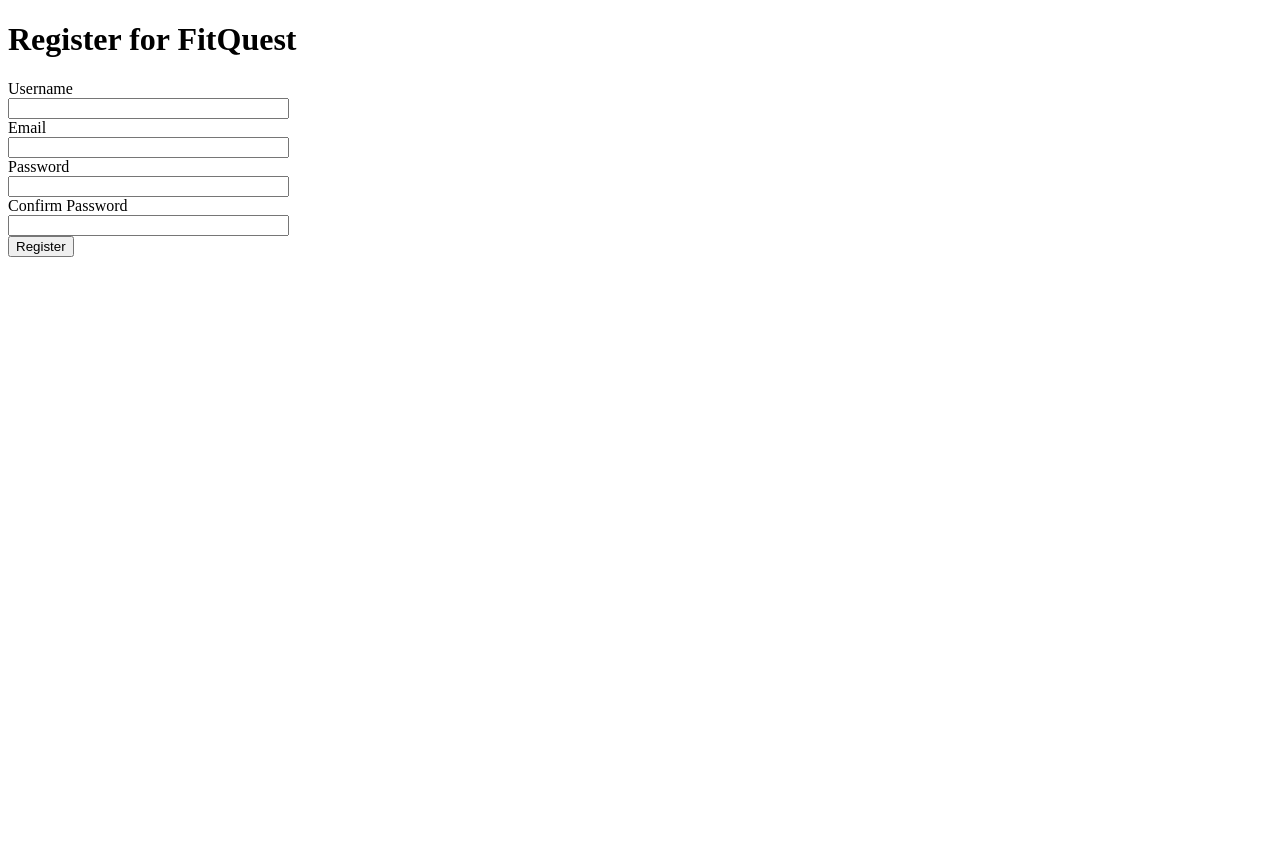
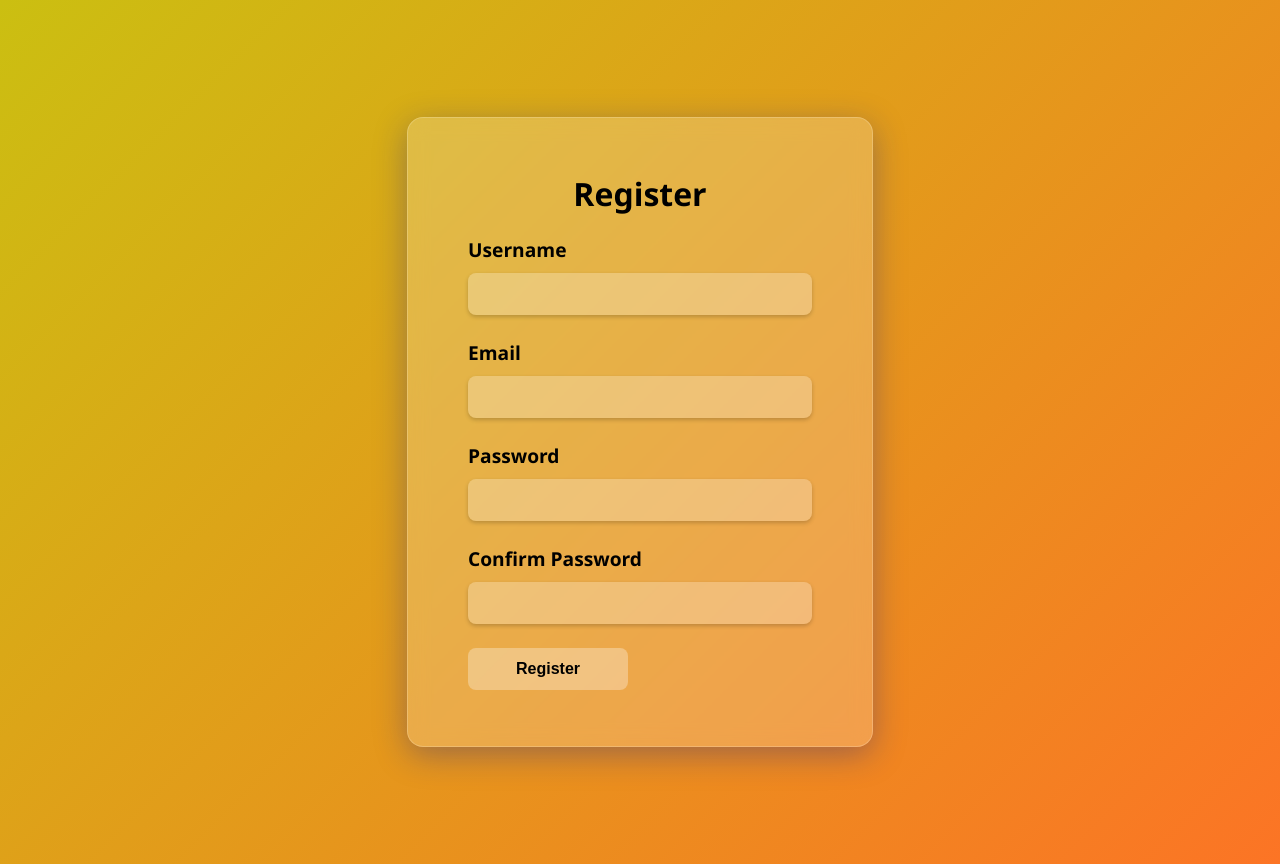
Before and after one commit to Flow69420/software-at3, a Flask app: page /register in a window 1280 px wide. Before the commit the page ends 257 px from the top, so only its background shows below. Run offline with Flask 3, Linux system fonts and the light colour scheme.

Commit message:
improved aesthetics of forms

```diff
--- a/static/css/styles.css
+++ b/static/css/styles.css
@@ -0,0 +1,89 @@
+body, html {
+    height: 100%;
+    margin: 0;
+    font-family: 'Segoe UI', Tahoma, Geneva, Verdana, sans-serif;
+}
+
+.background {
+    background: linear-gradient(135deg, #cbbf11, #fc7425);
+    min-height: 100vh;
+    display: flex;
+    justify-content: center;
+    align-items: center;
+    padding: 2rem;
+}
+
+.glass-card {
+    background: rgba(255, 255, 255, 0.2);
+    backdrop-filter: blur(10px);
+    -webkit-backdrop-filter: blur(10px);
+    border-radius: 16px;
+    padding: 2rem;
+    width: 100%;
+    max-width: 400px;
+    box-shadow: 0 8px 32px rgba(31, 38, 135, 0.37);
+    border: 1px solid rgba(255, 255, 255, 0.2);
+    display: flex;
+    flex-direction: column;
+    align-items: center;
+}
+
+.form-group {
+    margin-bottom: 1.5rem;
+    width: 100%;
+}
+
+.glass-input {
+    width: 20rem;
+    padding: 0.75rem;
+    background: rgba(255, 255, 255, 0.25);
+    border: none;
+    border-radius: 8px;
+    font-size: 1rem;
+    margin-top: 0.25rem;
+    box-shadow: 0 2px 4px rgba(0, 0, 0, 0.2);
+    color: black;
+}
+
+.glass-input::placeholder {
+  color: rgba(255, 255, 255, 0.7);
+}
+
+label {
+  color: black;
+  font-size:larger;
+  font-weight: 750;
+  display: block;
+  margin-bottom: -1rem;
+}
+
+.glass-button {
+  width: 10rem;
+  padding: 0.75rem;
+  background-color: rgba(255, 255, 255, 0.3);
+  border: none;
+  border-radius: 8px;
+  font-size: 1rem;
+  cursor: pointer;
+  transition: background 0.3s ease;
+  color: black;
+  font-weight: 600;
+}
+
+.glass-button:hover {
+  background-color: rgba(255, 255, 255, 0.5);
+}
+
+.glass-input,
+.glass-button {
+  transition: all 0.3s ease;
+}
+.glass-input:focus {
+  outline: none;
+  background: rgba(255, 255, 255, 0.35);
+}
+
+.error {
+  color: #ffaaaa;
+  font-size: 0.875rem;
+}
--- a/templates/base.html
+++ b/templates/base.html
@@ -4,9 +4,9 @@
     <meta charset="UTF-8">
     <meta name="viewport" content="width=device-width, initial-scale=1.0">
     <title>{% block title %}FitQuest{% endblock %}</title>
+    <link rel="stylesheet" href="/static/css/styles.css">
 </head>
 <body>
-    <h1>{% block heading %}Welcome to FitQuest{% endblock %}</h1>
     {% with messages = get_flashed_messages(with_categories=true) %}
         {% if messages %}
             <ul>
--- a/templates/register.html
+++ b/templates/register.html
@@ -1,37 +1,41 @@
 {% extends "base.html" %}
 {% block title %}Registration{% endblock %}
-{% block heading%}Register for FitQuest{% endblock %}
 {% block content %}
+<div class="background">
+<div class="glass-card">
+    <h1>Register</h1>
 <form method="post">
     {{ form.hidden_tag() }}
-    <div>
+    <div class="form-group">
         {{ form.username.label }}<br>
-        {{ form.username(size=32) }}<br>
+        {{ form.username(class_="glass-input") }}<br>
         {% for error in form.username.errors %}
             <span style="color: red;">[{{ error }}]</span>
         {% endfor %}
     </div>
-    <div>
+    <div class="form-group">
         {{ form.email.label }}<br>
-        {{ form.email(size=32) }}<br>
+        {{ form.email(class_="glass-input") }}<br>
         {% for error in form.email.errors %}
             <span style="color: red;">[{{ error }}]</span>
         {% endfor %}
     </div>
-    <div>
+    <div class="form-group">
         {{ form.password.label }}<br>
-        {{ form.password(size=32) }}<br>
+        {{ form.password(class_="glass-input") }}<br>
         {% for error in form.password.errors %}
             <span style="color: red;">[{{ error }}]</span>
         {% endfor %}
     </div>
-    <div>
+    <div class="form-group">
         {{ form.confirm_password.label }}<br>
-        {{ form.confirm_password(size=32) }}<br>
+        {{ form.confirm_password(class_="glass-input") }}<br>
         {% for error in form.confirm_password.errors %}
             <span style="color: red;">[{{ error }}]</span>
         {% endfor %}
     </div>
-    <div>{{ form.submit() }}</div>
+    <div class="form-group">{{ form.submit(class_="glass-button") }}</div>
 </form>
+</div>
+</div>
 {% endblock %}
```
Also changed, not shown: templates/login.html (+10 -6 lines).
